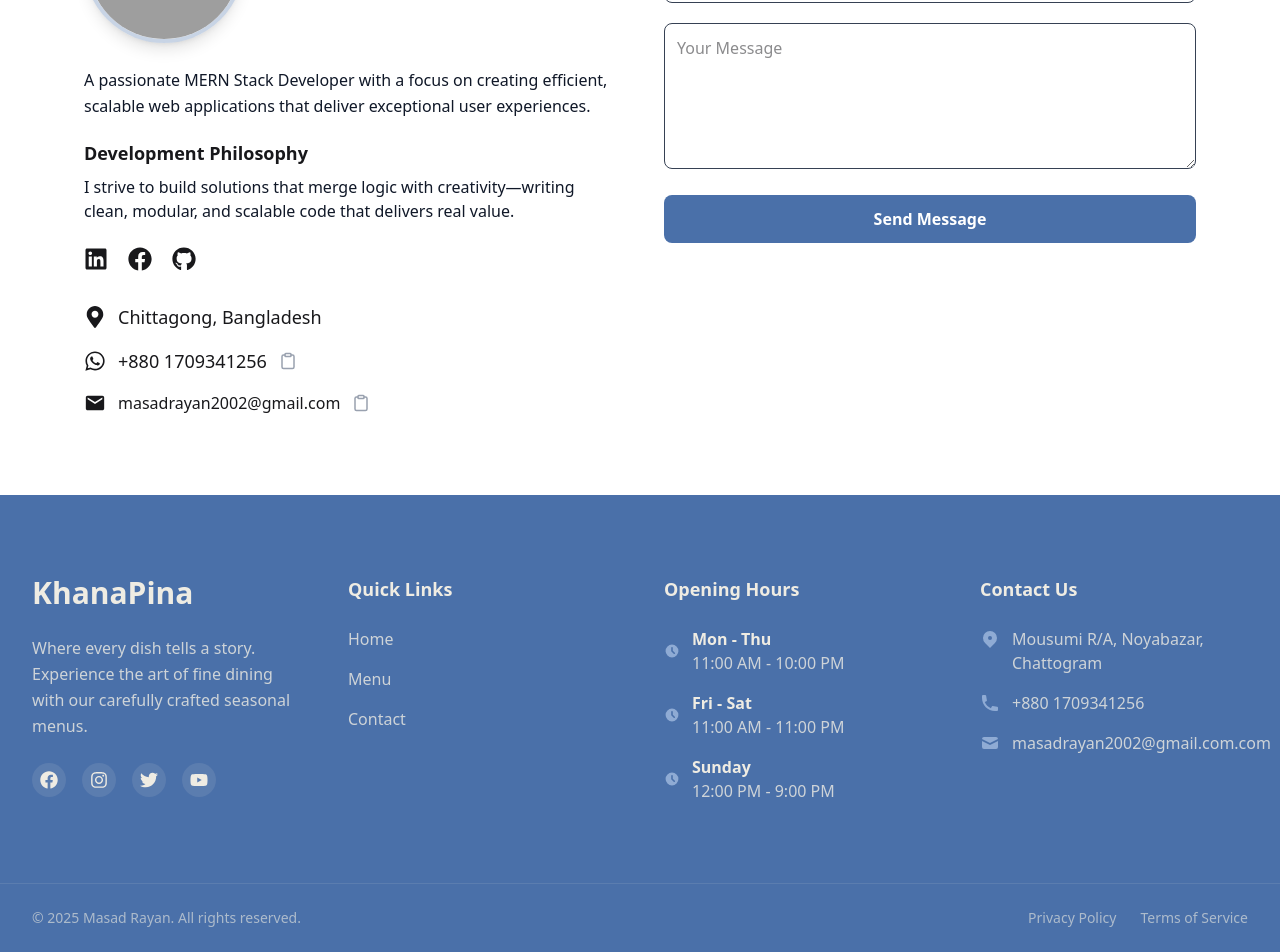
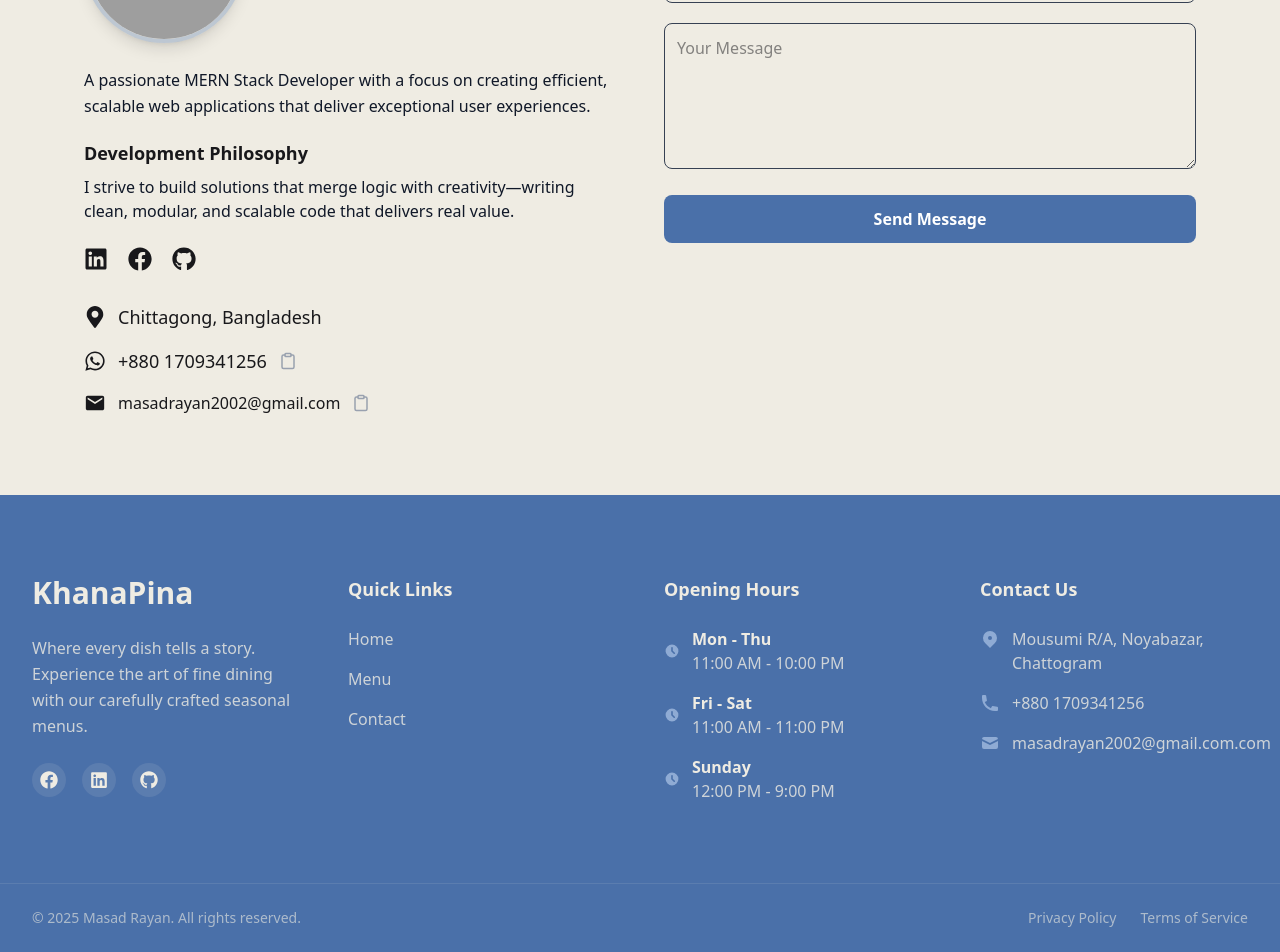
Before and after one commit to MasadRayan/Tools_Assignment-3, a React (Vite) app: page /contact in a window 1280 px wide. Shown: the part 365-1317 px from the top of the page. Built offline with nearby package versions, Linux system fonts and the light colour scheme; no server answers; grey boxes are pictures that could not be loaded.

Commit message:
Some Edit Done

```diff
--- a/src/Pages/Contact/Contact.jsx
+++ b/src/Pages/Contact/Contact.jsx
@@ -18,7 +18,8 @@ const Contact = () => {
   };
 
   return (
-    <div className="max-w-6xl mx-auto py-20 px-5 mt-20">
+    <section className="bg-[#EFECE3]">
+      <div className="max-w-6xl mx-auto py-20 px-5 md:mt-20 mt-10">
         <h2 className="text-3xl md:text-4xl font-bold text-center mb-12">
           Contact <span className="text-[#4A70A9]">Me</span>
         </h2>
@@ -28,7 +29,7 @@ const Contact = () => {
           {/* LEFT SECTION — ABOUT DEVELOPER */}
           <div>
             <div className="flex items-center gap-5">
-           <img src="./masad.jpg" alt="Masad Rayan" className="rounded-full border-4 border-[#4A70A9]/30 shadow-lg h-40 w-40"/>
+              <img src="./masad.jpg" alt="Masad Rayan" className="rounded-full border-4 border-[#4A70A9]/30 shadow-lg h-40 w-40" />
 
               <div>
                 <h3 className="text-2xl font-semibold">Masad Rayan</h3>
@@ -52,13 +53,13 @@ const Contact = () => {
 
             {/* SOCIAL LINKS */}
             <div className="flex gap-5 mt-6 text-2xl">
-            <a href="https://www.linkedin.com/in/masad-rayan/" target="_blank" className="hover:text-[#FF3811]">
+              <a href="https://www.linkedin.com/in/masad-rayan/" target="_blank" className="hover:text-[#4A70A9]">
                 <FaLinkedin />
               </a>
-            <a href="https://www.facebook.com/masad.rayan.2024" target="_blank" className="hover:text-[#FF3811]">
+              <a href="https://www.facebook.com/masad.rayan.2024" target="_blank" className="hover:text-[#4A70A9]">
                 <FaFacebook />
               </a>
-            <a href="https://github.com/masadrayan" target="_blank" className="hover:text-[#FF3811]">
+              <a href="https://github.com/masadrayan" target="_blank" className="hover:text-[#4A70A9]">
                 <FaGithub />
               </a>
             </div>
@@ -85,8 +86,7 @@ const Contact = () => {
                 </button>
 
                 <span
-                className={`absolute right-0 text-sm text-green-400 transition-opacity ${
-                  copied === "+880 1709341256" ? "opacity-100" : "opacity-0"
+                  className={`absolute right-0 text-sm text-green-400 transition-opacity ${copied === "+880 1709341256" ? "opacity-100" : "opacity-0"
                     }`}
                 >
                   Copied!
@@ -106,8 +106,7 @@ const Contact = () => {
                 </button>
 
                 <span
-                className={`absolute right-0 text-sm text-green-400 transition-opacity ${
-                  copied === "masadrayan2002@gmail.com" ? "opacity-100" : "opacity-0"
+                  className={`absolute right-0 text-sm text-green-400 transition-opacity ${copied === "masadrayan2002@gmail.com" ? "opacity-100" : "opacity-0"
                     }`}
                 >
                   Copied!
@@ -143,6 +142,7 @@ const Contact = () => {
         </div>
         <ScrollRestoration></ScrollRestoration>
       </div>
+    </section>
   );
 };
 
--- a/src/Pages/Home/components/SignatureDishes.jsx
+++ b/src/Pages/Home/components/SignatureDishes.jsx
@@ -54,7 +54,6 @@ const SignatureDishes = () => {
 
   const [allMeals, setAllMeals] = useState([]);
   const [loading, setLoading] = useState(true);
-  console.log(allMeals);
 
   useEffect(() => {
     const fetchMeals = async () => {
--- a/src/Pages/Login/Login.jsx
+++ b/src/Pages/Login/Login.jsx
@@ -77,7 +77,7 @@ const Login = () => {
     }
 
     return (
-        <div className="min-h-screen bg-[#EFECE3] flex mt-20">
+        <div className="min-h-screen bg-[#EFECE3] flex md:mt-20 mt-12">
             <div className="hidden lg:flex lg:w-1/2 relative overflow-hidden">
                 <div className="absolute inset-0 bg-black/60 z-10" />
 
--- a/src/Pages/Register/Register.jsx
+++ b/src/Pages/Register/Register.jsx
@@ -13,7 +13,6 @@ const Register = () => {
     const [profilePic, setProfilePic] = useState('');
     const navigate = useNavigate();
     const location = useLocation();
-    console.log(state);
     const from = location.state?.from || "/";
 
     useEffect(() => {
--- a/src/components/Footer.jsx
+++ b/src/components/Footer.jsx
@@ -1,8 +1,13 @@
 import { Link } from "react-router";
-import { FaFacebook, FaInstagram, FaTwitter, FaYoutube } from "react-icons/fa";
+import { FaFacebook, FaLinkedin, FaGithub } from "react-icons/fa";
 import { HiLocationMarker, HiPhone, HiMail, HiClock } from "react-icons/hi";
 
 const Footer = () => {
+    const socialLinks = [
+        { icon: FaFacebook, url: "https://www.facebook.com/masad.rayan.2024" },
+        { icon: FaLinkedin, url: "https://www.linkedin.com/in/masad-rayan/" },
+        { icon: FaGithub, url: "https://www.youtube.com/yourchannel" },
+    ];
     return (
         <footer id="contact" className="bg-[#4A70A9] text-[#EFECE3]">
             {/* Main Footer */}
@@ -22,17 +27,17 @@ const Footer = () => {
                         </p>
 
                         <div className="flex gap-4">
-                            {[FaFacebook, FaInstagram, FaTwitter, FaYoutube].map(
-                                (Icon, idx) => (
+                            {socialLinks.map(({ icon: Icon, url }, idx) => (
                                 <a
                                     key={idx}
-                                        href="#"
+                                    href={url}
+                                    target="_blank"
+                                    rel="noopener noreferrer"
                                     className="p-2 bg-[#EFECE3]/10 rounded-full hover:bg-[#8FABD4] hover:text-[#4A70A9] transition-colors"
                                 >
                                     <Icon size={18} />
                                 </a>
-                                )
-                            )}
+                            ))}
                         </div>
                     </div>
 
--- a/src/components/Navbar.jsx
+++ b/src/components/Navbar.jsx
@@ -125,7 +125,10 @@ const Navbar = () => {
                                     user ? (<>
                                         <div className="flex flex-col mx-auto justify-center items-center gap-3">
                                             <img referrerPolicy="no-referrer" src={user.photoURL} alt={user.displayName} className="h-12 w-12 rounded-full" />
-                                            <button onClick={handleLogOut} className="bg-[#4A70A9] text-white px-6 py-3 rounded-full font-semibold text-sm uppercase tracking-wider shadow-md hover:bg-[#3e5c8d] transition-all">
+                                            <button onClick={() => {
+                                                handleLogOut();
+                                                setIsOpen(false);
+                                            }} className="bg-[#4A70A9] text-white px-6 py-3 rounded-full font-semibold text-sm uppercase tracking-wider shadow-md hover:bg-[#3e5c8d] transition-all">
                                                 LogOut
                                             </button>
                                         </div>
```
Lines whose indentation alone changed are shown as unchanged.
